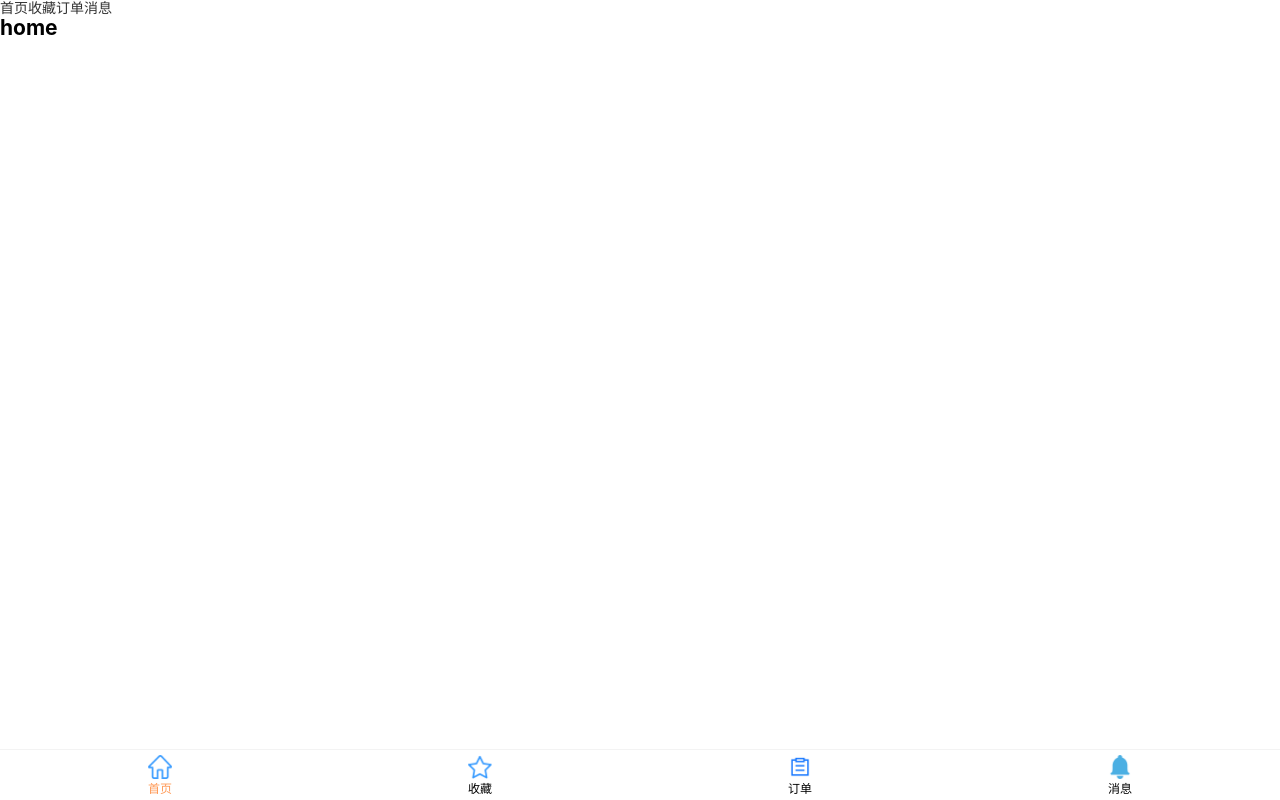
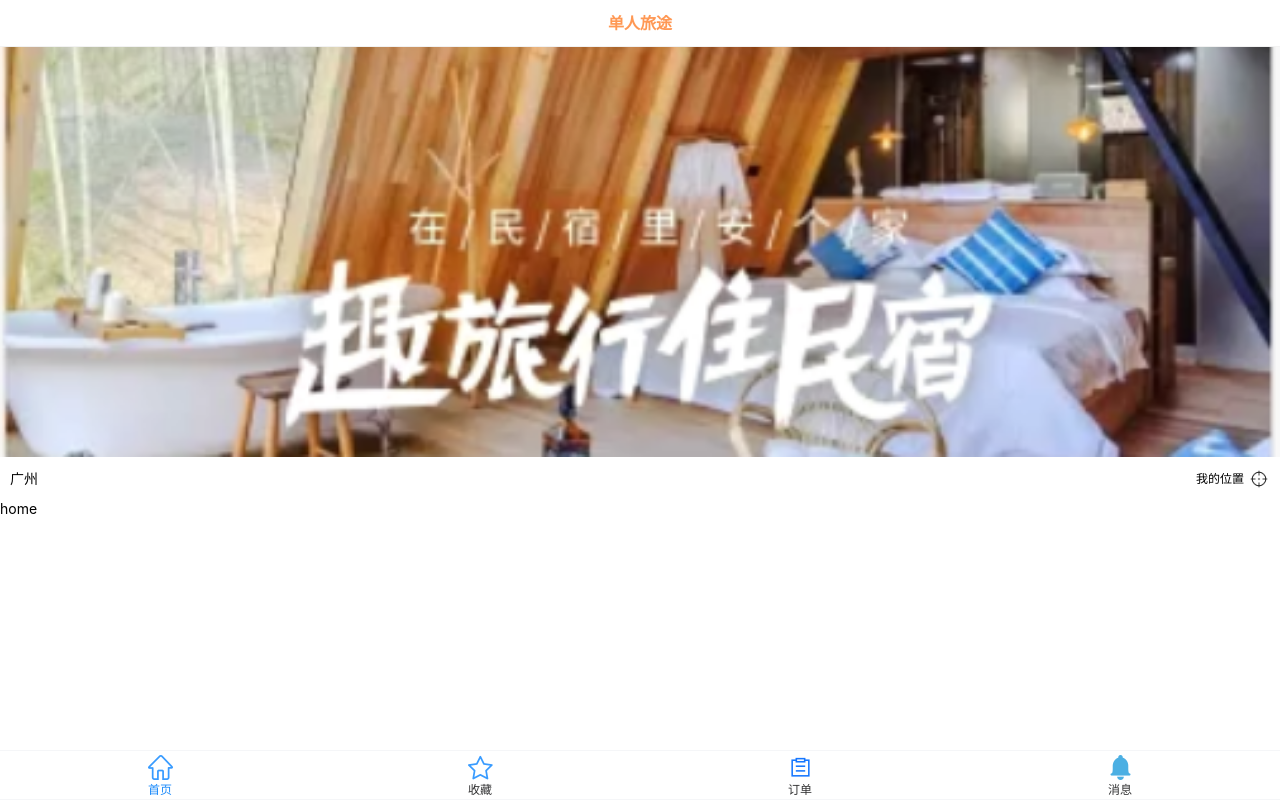
Before and after one commit to fengconfig/vue-projectwf-trip, a Vue app: page /#/home in a window 1280 px wide. Built offline with nearby package versions, Linux system fonts and the light colour scheme.

Commit message:
完成导航栏和首页图片展示

```diff
--- a/src/App.vue
+++ b/src/App.vue
@@ -1,10 +1,8 @@
 <template>
   <div class="app">
-    <router-link to="/home">首页</router-link>
-    <router-link to="/favor">收藏</router-link>
-    <router-link to="/order">订单</router-link>
-    <router-link to="/message">消息</router-link>
+    <!-- 路由占位 -->
     <router-view/>
+    <!-- 底部导航栏 -->
     <tab-bar/>
   </div>
 </template>
--- a/src/components/tab-bar/tab-bar.vue
+++ b/src/components/tab-bar/tab-bar.vue
@@ -1,6 +1,17 @@
 <template>
     <div class="tab-bar">
-        <template v-for="(item, index) in tabbarData" :key="index">
+      <van-tabbar v-model="currentIndex">
+        <template v-for="(item, index) in tabbarData" :key = index>
+          <van-tabbar-item :to="item.path">
+            <span>{{ item.text }}</span>
+            <template #icon>
+              <img v-if="currentIndex === index" :src="getAssetsUrl(item.image)" alt="">
+              <img v-else :src="getAssetsUrl(item.imageActive)" alt="">
+            </template>
+          </van-tabbar-item>
+        </template>
+      </van-tabbar>
+        <!-- <template v-for="(item, index) in tabbarData" :key="index">
             <div
               class="tab-bar-item"
               @click="itemClick(index, item)"
@@ -10,7 +21,7 @@
                 <img v-else :src="getAssetsUrl(item.imageActive)" alt="">
                 <span class="text">{{ item.text }}</span>
             </div>
-        </template>
+        </template> -->
     </div>
 </template>
 
@@ -18,52 +29,18 @@
     import tabbarData from '@/assets/data/tabbar.js';
     import { getAssetsUrl } from '@/utils/load_assets.js'
     import { ref } from 'vue';
-    import { useRouter } from 'vue-router';
 
     const currentIndex = ref(0)
-
-    const router = useRouter()
-
-    const itemClick = (index, item) => {
-      currentIndex.value = index
-      router.push(item.path)
-    }
-
 
 </script>
 
 <style lang="less" scoped>
     .tab-bar {
-        position: fixed;
-        bottom: 0;
-        left: 0;
-        right: 0;
-        height: 50px;
-        display: flex;
-
-        border-top: 1px solid #f3f3f3;
-    }
-
-    .tab-bar-item {
-        flex: 1;
-        display: flex;
-        flex-direction: column;
-        justify-content: center;
-        align-items: center;
-    }
-
-    &.active {
-        color: var(--primary-color);
-    }
-
-    .text {
-        font-size: 12px;
-    }
-
-    img {
-        width: 24px;
-        margin-bottom: 3px;
+      img {
+        height: 25px;
+      }
     }
 
 
+
 </style>
--- /dev/null
+++ b/src/view/home/cpns/home-nav-bar.vue
@@ -0,0 +1,24 @@
+<template>
+  <div class="nav-bar">
+    <div class="title">单人旅途</div>
+  </div>
+</template>
+
+<script setup>
+</script>
+
+<style lang="less" scoped>
+.nav-bar {
+  display: flex;
+  justify-content: center;
+  align-items: center;
+  height: 46px;
+  border-bottom: 1px solid #f2f2f2;
+
+  .title {
+    font-size: 16px;
+    font-weight: 600;
+    color: var(--primary-color);
+  }
+}
+</style>
--- a/src/view/home/home.vue
+++ b/src/view/home/home.vue
@@ -1,12 +1,56 @@
 <template>
   <div class="home">
-    <h2>home</h2>
+    <home-nav-bar></home-nav-bar>
+    <div class="bannar">
+      <img src="@/assets/img/home/bannar.png" alt="">
+    </div>
+    <div class="location">
+      <div class="city">广州</div>
+      <div class="pisition">
+        <span class="text">我的位置</span>
+        <img src="@/assets/img/home/position.png" alt="">
+      </div>
+    </div>
+    home
   </div>
 </template>
 
 <script setup>
+import homeNavBar from './cpns/home-nav-bar.vue';
 </script>
 
 <style lang="less" scoped>
+.home {
+  .bannar {
+    img {
+      width: 100%;
+    }
+  }
 
+  .location {
+    display: flex;
+    align-items: center;
+    height: 44px;
+    padding: 0 10px;
+
+    .city {
+      flex: 1;
+    }
+
+    .pisition {
+      width: 74px;
+      display: flex;
+      align-items: center;
+
+      .text {
+        font-size: 12px;
+      }
+
+      img {
+        margin-left: 5px;
+        width: 20px;
+      }
+    }
+  }
+}
 </style>
```
Also changed, not shown: .prettierrc.json (added), src/assets/img/home/bannar.png (added), src/assets/img/home/position.png (added).
